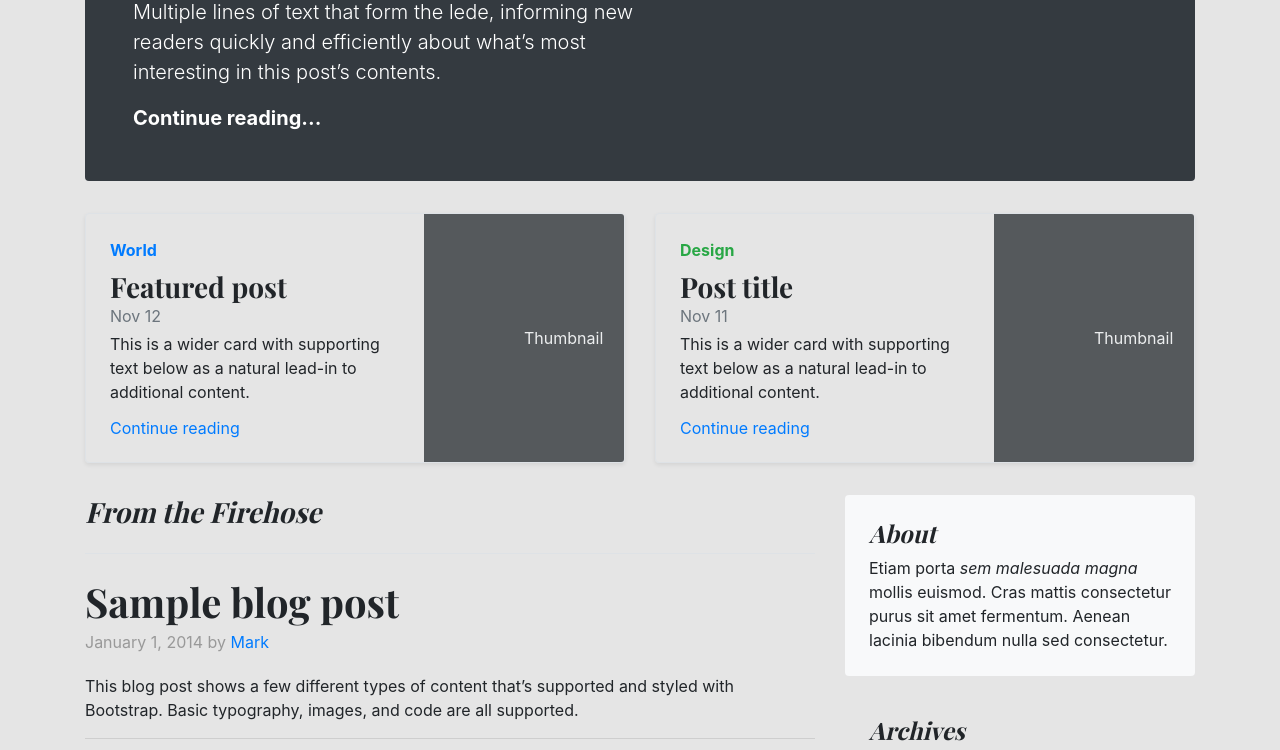
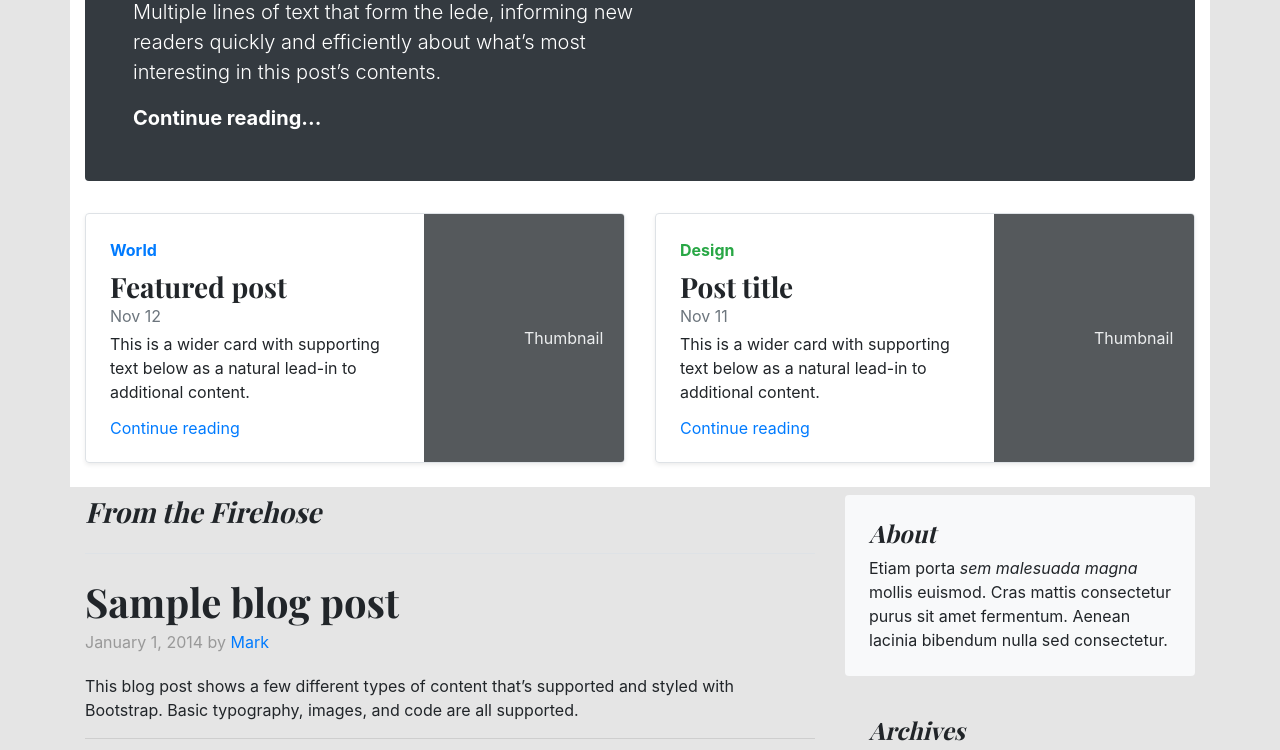
Before and after one commit to nicholasgmail/it-five, a plain HTML site: page prototype-html/index.html in a window 1280 px wide. Shown: the part 303-1053 px from the top of the page. Drawn offline with nearby package versions, Linux system fonts and the light colour scheme.

Commit message:
image changes and

```diff
--- a/prototype-html/index.html
+++ b/prototype-html/index.html
@@ -8,7 +8,7 @@
     <link rel="stylesheet" href="assets/css/style.css">
 </head>
 <body>
-<div class="container">
+<div class="container bg-white">
     <header class="blog-header py-3">
         <div class="row flex-nowrap justify-content-between align-items-center">
             <div class="col-4 pt-1">
```
Also changed, not shown: prototype-html/assets/img/image 1.png (deleted), prototype-html/assets/img/image 2 .jpg (deleted), prototype-html/assets/img/image 3.jpg (deleted).
